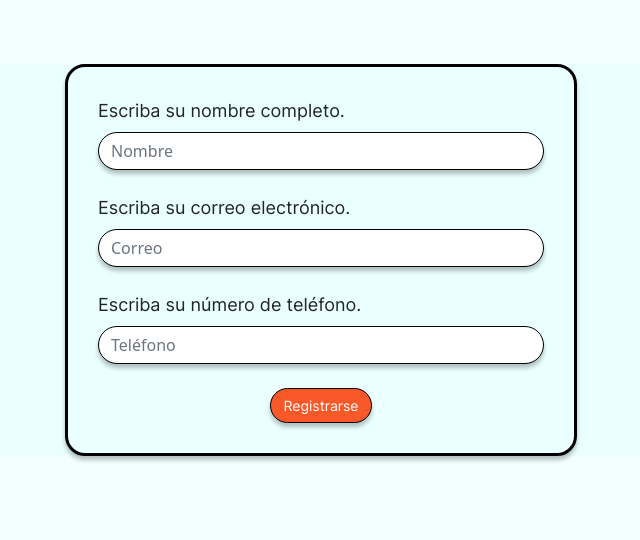
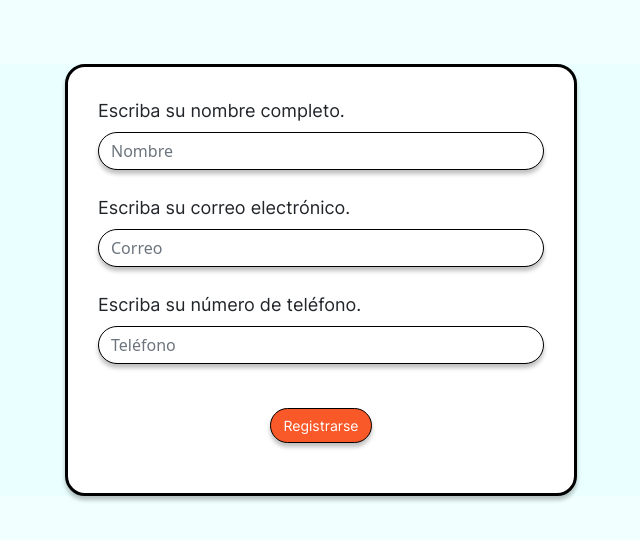
Before and after one commit to francogarza/proyecto-integrador, a React (Create React App) app: page /registro-padres in a window 1280 px wide. Shown: the top 540 px of the page, without its empty margins (319-959 px from the left). Built offline with nearby package versions, Linux system fonts and the light colour scheme; no server answers.

Commit message:
Styling changes and rerouting

```diff
--- a/src/CatalogoTalleres.js
+++ b/src/CatalogoTalleres.js
@@ -48,8 +48,8 @@ const CatalogoTalleres = (props) => {
 
   return(
     <div>
-        {isLoggedIn?<p>logged in</p> : <p>logged out</p>}
-        {isLoggedIn && <h1>{userId}</h1>}
+        {/* {isLoggedIn?<p>logged in</p> : <p>logged out</p>}
+        {isLoggedIn && <h1>{userId}</h1>} */}
         <div style={{padding: "50px", textAlign: "center", background: "#F95828", color: "#fdfffc", fontSize: "30px"}}>
             <h1> Catálogo de talleres </h1>
             <p> Talleres disponibles </p>
--- a/src/DetalleTaller.js
+++ b/src/DetalleTaller.js
@@ -10,6 +10,7 @@ import './basic.css'
 import {Button,Container,Form,Alert, FormLabel} from 'react-bootstrap'
 import { UserContext } from './UserContext';
 import TallerCard from "./components/TallerCard";
+import { useNavigate } from 'react-router-dom';
 
 const DetalleTaller = (props) => {
 
@@ -30,7 +31,7 @@ const DetalleTaller = (props) => {
     const [imgUrl,setImgUrl] = useState("");
     const [participantes,setParticipantes] = useState([]);
     const [NombreU,setNombreU] = useState("");
-
+    const navigate = useNavigate();
     const correoBajaTaller = () => {
 
         var templateParams = {
@@ -115,6 +116,7 @@ const DetalleTaller = (props) => {
         const id = location.state.id
         remove(ref(db, 'Participante/'+ userId + '/talleres/' + id));
         remove(ref(db, 'Taller/'+ id + '/participantes/' + userId));
+        navigate('/talleres-inscritos');
         // correoBajaTaller()
       }
 
@@ -136,6 +138,7 @@ const DetalleTaller = (props) => {
             NombreU
         });
         }
+        navigate('/catalogo-talleres');
         // correoInscripcionTaller()
       };
 
--- a/src/TalleresInscritos.js
+++ b/src/TalleresInscritos.js
@@ -37,8 +37,8 @@ const TalleresInscritos = (props) => {
 
   return(
     <div>
-    {isLoggedIn?<p>logged in</p> : <p>logged out</p>}
-    {isLoggedIn && <h1>{userId}</h1>}
+    {/* {isLoggedIn?<p>logged in</p> : <p>logged out</p>}
+    {isLoggedIn && <h1>{userId}</h1>} */}
     <div style={{padding: "50px", textAlign: "center", background: "#F95828", color: "#fdfffc", fontSize: "30px"}}>
         <h1> Talleres inscritos </h1>
     </div>
--- a/src/basic.css
+++ b/src/basic.css
@@ -31,6 +31,7 @@ label{
 
 .container{
     padding: 30px;
+    background-color: white;
     border: 2px solid #000000;
     border-width: 3px;
     box-shadow: 0px 4px 4px rgba(0, 0, 0, 0.25);
@@ -67,6 +68,10 @@ html{
     background: rgba(228, 255, 255, 0.5);
 }
 
+p{
+    word-break: break-all;
+}
+
 input[type="radio"]{
     background-color: #fff;
     margin-right: 5px;
@@ -83,7 +88,10 @@ input[type="radio"]{
 
 .btn-primary{
     font-size: 14px;
-    margin: auto;
+    margin-top: 20px;
+    margin-bottom: 20px;
+    margin-left: auto;
+    margin-right: auto;
     display: block;
     font-family: inter;
     background: #F95828;
--- a/src/components/TallerCard.js
+++ b/src/components/TallerCard.js
@@ -46,7 +46,7 @@ export default function TallerCard(props){
                     <Typography variant="h5" gutterBottom justifyContent="center" textAlign="center">
                         {props.Nombre}
                     </Typography>
-                    <Typography variant="body2" color="text.secondary" justifyContent="center" textAlign="center">
+                    <Typography variant="body2" noWrap="true" color="text.secondary" justifyContent="center" textAlign="center">
                         {props.Descripcion}
                     </Typography>
                 </CardContent>
```
